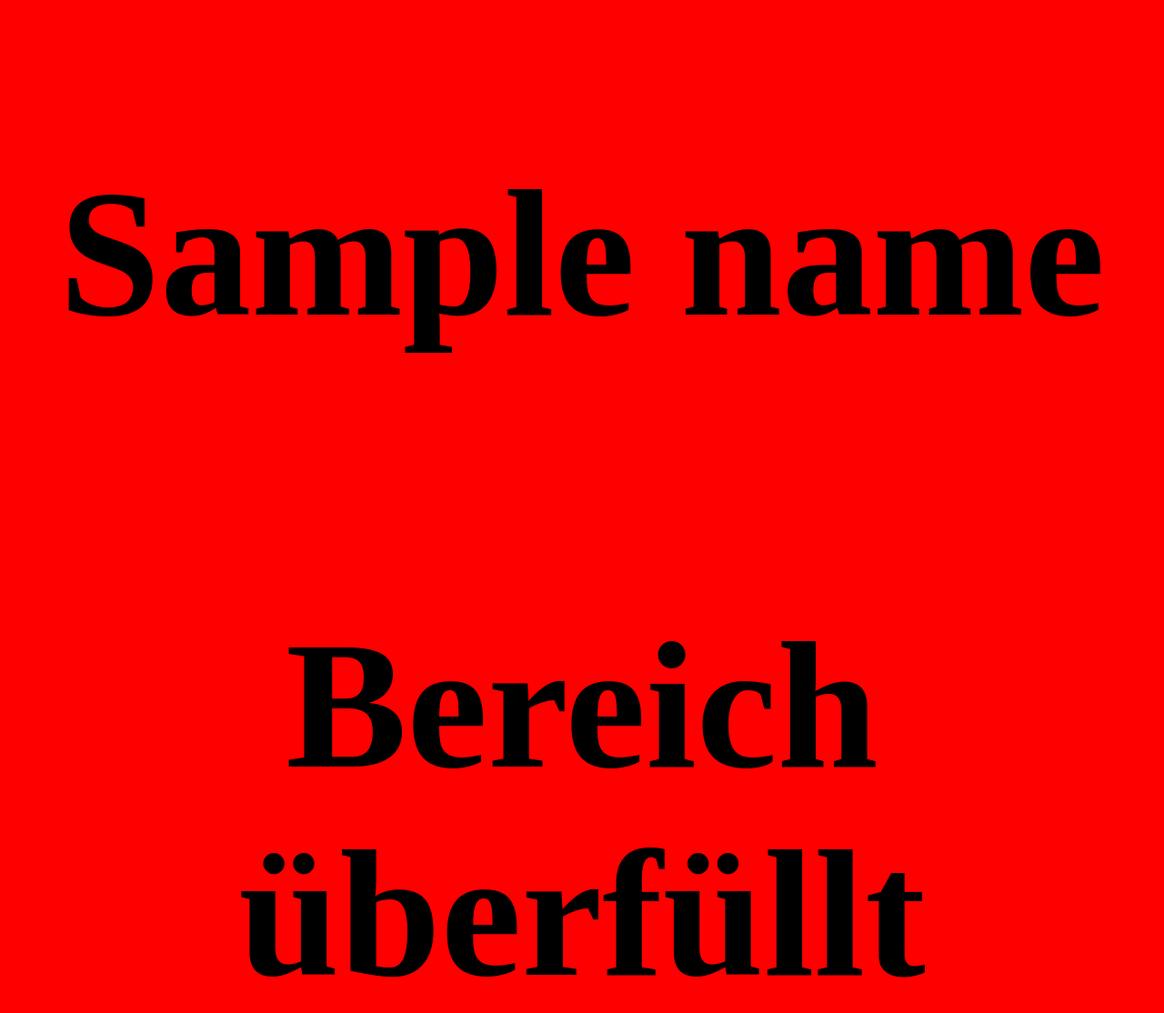
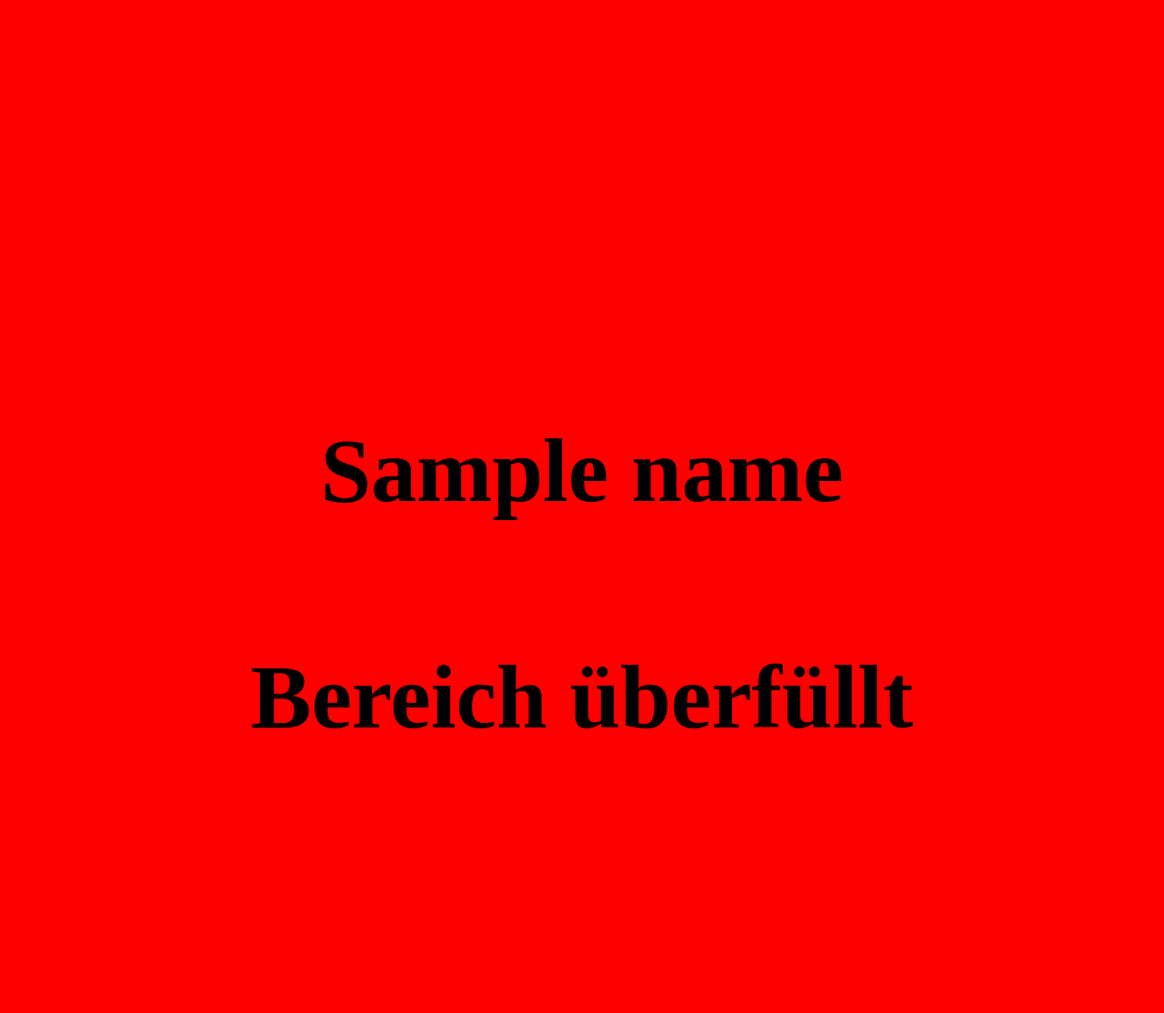
Before and after one commit to 6-Make-Thon/backend, a Flask app: template templates/sign.html in a window 1280 px wide. Shown: the top 1114 px of the page at 91% size. Run offline with Flask 2, Linux system fonts and the light colour scheme; the template is opened without the code that fills it: most values are stand-ins (such as "Sample title", 1, 10 or a date in 2020); some libraries are stand-ins or nearby versions.

Commit message:
change css

```diff
--- a/templates/sign.html
+++ b/templates/sign.html
@@ -22,7 +22,7 @@
           align-items: center;
           text-align: center;
           min-height: 100vh;
-          font-size:100px
+          font-size: 50px;
         }
 
         * {
```
